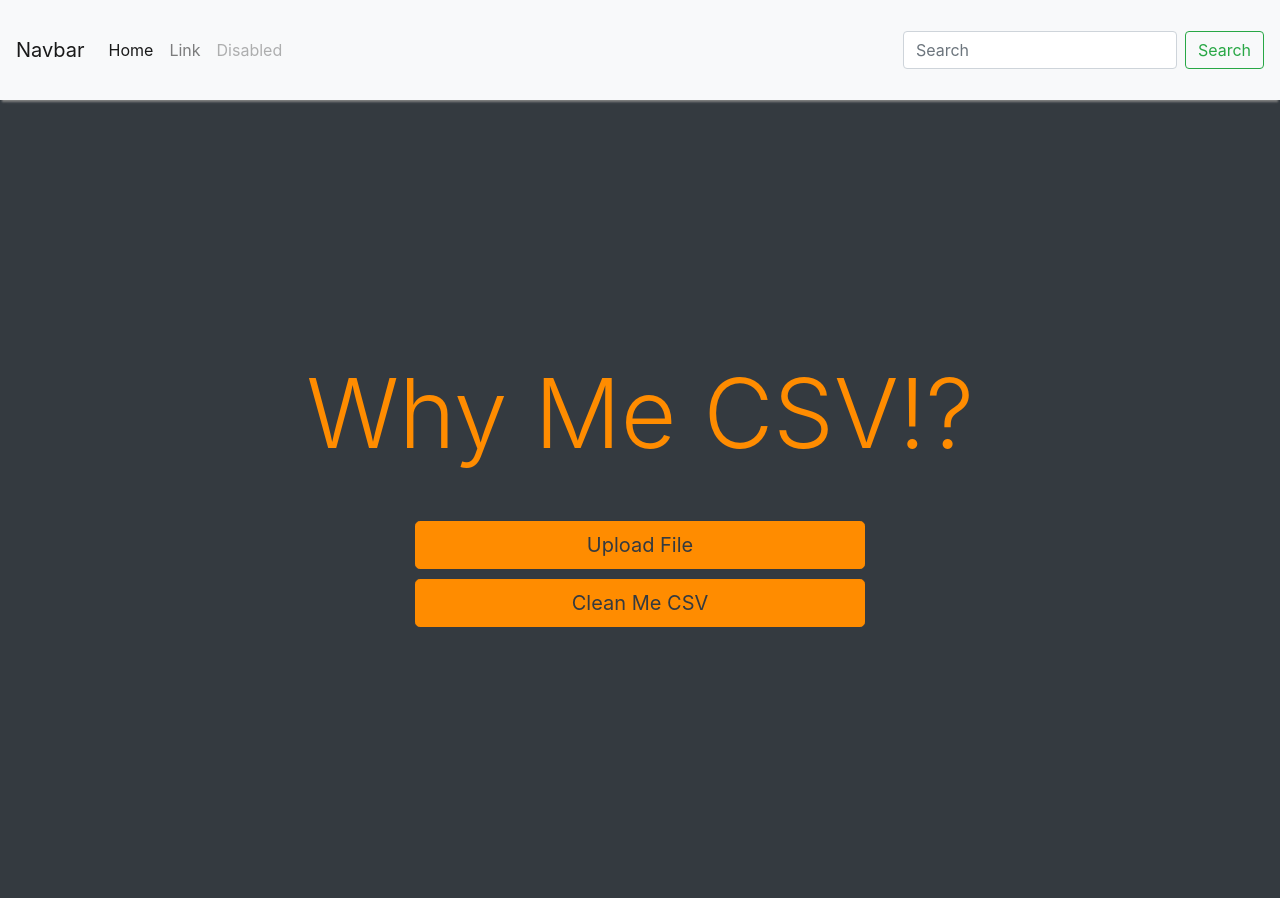
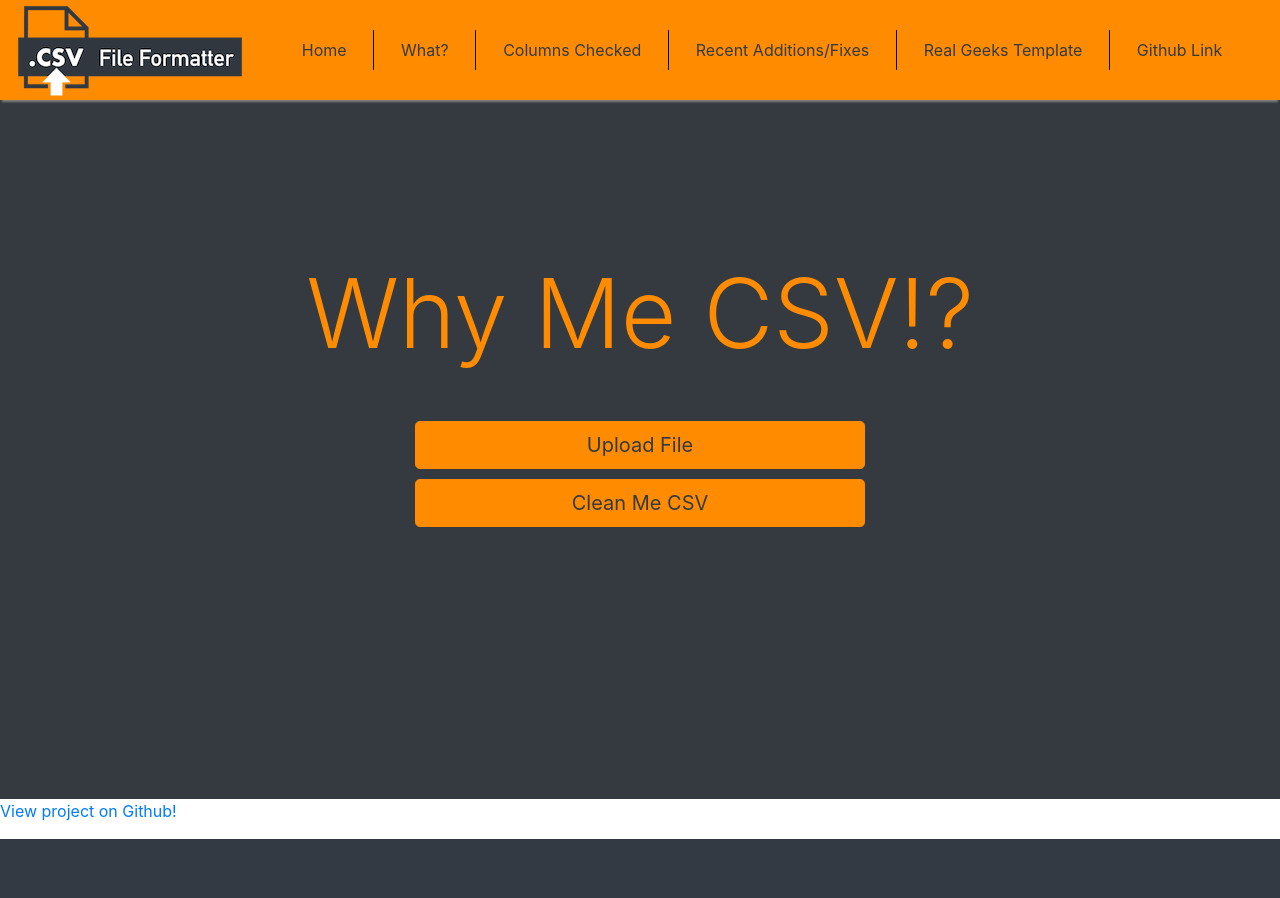
Before and after one commit to ProfoundWanderer/csv-formatter, a Django app: page / in a window 1280 px wide. Shown: the top 898 px of the page. After the commit the page ends 839 px from the top, so only its background shows below. Run offline with Django 3.2, Linux system fonts and the light colour scheme; some libraries are stand-ins or nearby versions.

```diff
--- a/csvsite/cleancsv/header_list.py
+++ b/csvsite/cleancsv/header_list.py
@@ -110,7 +110,6 @@ match_list = [
     'home_state',
     'address_1_-_state',
     ], [  # zip
-    'zip',
     'zipcode',
     'zip_1',
     'address_zip',
--- a/csvsite/cleancsv/templates/cleancsv/upload_csv.html
+++ b/csvsite/cleancsv/templates/cleancsv/upload_csv.html
@@ -1,14 +1,18 @@
 {% load static %}
 <!DOCTYPE html>
 <html lang="en">
+    <head>
         <!-- https://help.pythonanywhere.com/pages/DjangoStaticFiles/
             Favicon link: https://www.iconsdb.com/orange-icons/csv-icon.html -->
         <!-- Link or create CSV splitter -->
-<meta charset="UTF-8">
+        <meta charset="utf-8">
+        <meta http-equiv="X-UA-Compatible" content="IE=edge">
         <meta name="viewport" content="width=device-width, initial-scale=1">
+        <meta name="viewport" content="width=device-width, initial-scale=1">
+        <title>WhyMeCSV</title>
         <link rel="stylesheet" href="https://stackpath.bootstrapcdn.com/bootstrap/4.1.3/css/bootstrap.min.css" integrity="sha384-MCw98/SFnGE8fJT3GXwEOngsV7Zt27NXFoaoApmYm81iuXoPkFOJwJ8ERdknLPMO" crossorigin="anonymous">
         <link rel="stylesheet" type="text/css" href="{% static 'css/custom.css' %}">
-<title>WhyMeCSV</title>
+    </head>
 
 <div>
     {% if messages %}
@@ -21,7 +25,7 @@
 </div>
 
     <body>
-        <!-- Navbar
+
         <nav class="navbar navbar-expand-lg navbar-dark fixed-top">
             <a class="navbar-brand" href="#"><img src="{% static 'logo.png' %}"></a>
             <button class="navbar-toggler" type="button" data-toggle="collapse" data-target="#myNavbar">
@@ -39,31 +43,26 @@
                     <a class="nav-item nav-link active" href="#github">Github Link</a>
                 </div>
         </nav>
-        -->
-        <nav class="navbar navbar-expand-lg navbar-light bg-light">
-            <a class="navbar-brand" href="#">Navbar</a>
-            <button class="navbar-toggler" type="button" data-toggle="collapse" data-target="#navbarTogglerDemo02" aria-controls="navbarTogglerDemo02" aria-expanded="false" aria-label="Toggle navigation">
+
+        <!-- Navbar
+        <nav class="navbar navbar-expand-lg navbar-dark">
+            <a class="navbar-brand" href="#"><img src="{% static 'logo.png' %}"></a>
+            <button class="navbar-toggler" type="button" data-toggle="collapse" data-target="#myNavbar" aria-controls="myNavbar" aria-expanded="false" aria-label="Toggle navigation">
                 <span class="navbar-toggler-icon"></span>
             </button>
 
-            <div class="collapse navbar-collapse" id="navbarTogglerDemo02">
-                <ul class="navbar-nav mr-auto mt-2 mt-lg-0">
-                    <li class="nav-item active">
-                        <a class="nav-link" href="#">Home <span class="sr-only">(current)</span></a>
-                    </li>
-                    <li class="nav-item">
-                        <a class="nav-link" href="#">Link</a>
-                    </li>
-                    <li class="nav-item">
-                        <a class="nav-link disabled" href="#">Disabled</a>
-                    </li>
-                </ul>
-                <form class="form-inline my-2 my-lg-0">
-                    <input class="form-control mr-sm-2" type="search" placeholder="Search">
-                    <button class="btn btn-outline-success my-2 my-sm-0" type="submit">Search</button>
-                </form>
+            <div class="collapse navbar-collapse" id="myNavbar">
+                <div class="navbar-nav mr-auto mt-2 mt-lg-0">
+                    <a class="nav-item nav-link active" href="#">Home <span class="sr-only">(current)</span></a>
+                    <a class="nav-item nav-link active" href="#">What?</a>
+                    <a class="nav-item nav-link active" href="#">Columns Checked</a>
+                    <a class="nav-item nav-link active" href="#">Recent Additions/Fixes</a>
+                    <a class="nav-item nav-link active" href="#">Real Geeks Template</a>
+                    <a class="nav-item nav-link active" href="#github">Github Link</a>
+                </div>
             </div>
         </nav>
+        -->
 
 
         <header class="bg-dark" style="padding:256px 32px;">
@@ -94,5 +93,7 @@
             <p id="github"><a href="https://github.com/ProfoundWanderer/csv-formatter">View project on Github!</a></p>
         </div>
 
-    </body>
+        <script src="https://code.jquery.com/jquery-3.3.1.slim.min.js" integrity="sha384-q8i/X+965DzO0rT7abK41JStQIAqVgRVzpbzo5smXKp4YfRvH+8abtTE1Pi6jizo" crossorigin="anonymous"></script>
+        <script src="https://cdnjs.cloudflare.com/ajax/libs/popper.js/1.14.3/umd/popper.min.js" integrity="sha384-ZMP7rVo3mIykV+2+9J3UJ46jBk0WLaUAdn689aCwoqbBJiSnjAK/l8WvCWPIPm49" crossorigin="anonymous"></script>
+        <script src="https://stackpath.bootstrapcdn.com/bootstrap/4.1.3/js/bootstrap.min.js" integrity="sha384-ChfqqxuZUCnJSK3+MXmPNIyE6ZbWh2IMqE241rYiqJxyMiZ6OW/JmZQ5stwEULTy" crossorigin="anonymous"></script>    </body>
 </html>
--- a/csvsite/cleancsv/views.py
+++ b/csvsite/cleancsv/views.py
@@ -34,7 +34,7 @@ def uploadcsv(request):
         start_time = time.time()
         # point to file location.
         # sep=None so pandas tries to get the delimiter and dtype=str so columns don't sometimes have .0 added
-        df = pd.read_csv(csv_file, sep=None, dtype=str)
+        df = pd.read_csv(csv_file, sep=None, dtype=str, engine='python')
         df.columns = [i.lower().replace(' ', '_') for i in df.columns]  # lower case and replace spaces
         df.index += 2  # so when it says "check these lines" the numbers match with csv
         # removes empty rows then empty columns
@@ -154,7 +154,10 @@ def uploadcsv(request):
         cols.insert(0, cols.pop(cols.index('first_name')))
         cols.insert(1, cols.pop(cols.index('last_name')))
         cols.insert(2, cols.pop(cols.index('email')))
-        cols.insert(3, cols.pop(cols.index('phone')))
+        if 'phone' in df.columns:
+            cols.insert(3, cols.pop(cols.index('phone')))
+
+
         df = df.reindex(columns=cols)
 
 
```
Lines whose indentation alone changed are shown as unchanged.
